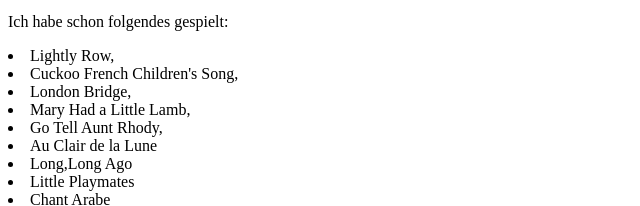
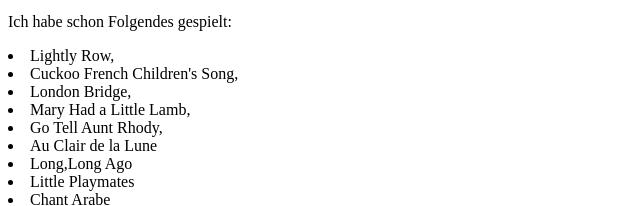
Before and after one commit to antmilex/pianopage, a plain HTML site: page index.html in a window 1280 px wide. Shown: the part 388-594 px from the top of the page, 0-640 px from the left. Drawn offline with Linux system fonts and the light colour scheme.

Commit message:
Rechtschreibung

```diff
--- a/index.html
+++ b/index.html
@@ -6,7 +6,7 @@
               <a href="./klaviertasten.html">hier</a>.
             </p>
              <img width="30%" src="Suzuki.jpg">
-        <p>Ich habe schon folgendes gespielt:
+        <p>Ich habe schon Folgendes gespielt:
 
             <li>Lightly Row,</li>
             <li>Cuckoo French Children's Song, </li>
```
